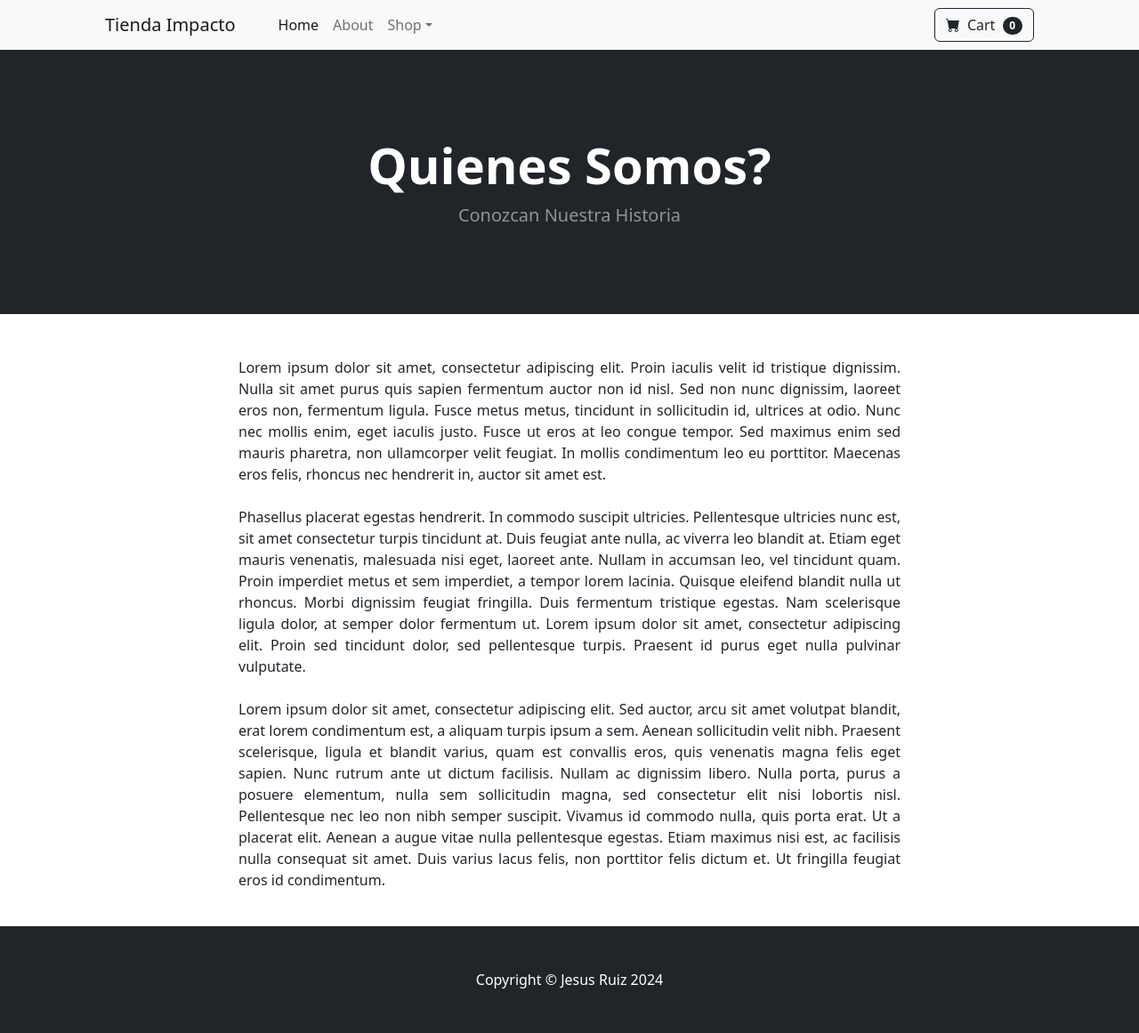
After one commit to jesus1080/ecomimpacto, a Django app: page /about/ in a window 1280 px wide. The commit adds this page. Shown: the whole page at 89% size. Run offline with Django 5.2, Linux system fonts and the light colour scheme; some libraries are stand-ins or nearby versions.

Commit message:
feat: html struct

```diff
--- /dev/null
+++ b/store/templates/about.html
@@ -0,0 +1,32 @@
+{% extends 'base.html'%}
+{% block content %}
+ <!-- Header-->
+ <header class="bg-dark py-5">
+    <div class="container px-4 px-lg-5 my-5">
+        <div class="text-center text-white">
+            <h1 class="display-4 fw-bolder">Quienes Somos?</h1>
+            <p class="lead fw-normal text-white-50 mb-0">Conozcan Nuestra Historia</p>
+        </div>
+    </div>
+</header>
+
+<div class="container">
+    <div class="row">
+        <center>
+            <div class="col-8">
+                <p align="justify">
+                    <br><br>
+                    Lorem ipsum dolor sit amet, consectetur adipiscing elit. Proin iaculis velit id tristique dignissim. Nulla sit amet purus quis sapien fermentum auctor non id nisl. Sed non nunc dignissim, laoreet eros non, fermentum ligula. Fusce metus metus, tincidunt in sollicitudin id, ultrices at odio. Nunc nec mollis enim, eget iaculis justo. Fusce ut eros at leo congue tempor. Sed maximus enim sed mauris pharetra, non ullamcorper velit feugiat. In mollis condimentum leo eu porttitor. Maecenas eros felis, rhoncus nec hendrerit in, auctor sit amet est.
+                    <br><br>
+                    Phasellus placerat egestas hendrerit. In commodo suscipit ultricies. Pellentesque ultricies nunc est, sit amet consectetur turpis tincidunt at. Duis feugiat ante nulla, ac viverra leo blandit at. Etiam eget mauris venenatis, malesuada nisi eget, laoreet ante. Nullam in accumsan leo, vel tincidunt quam. Proin imperdiet metus et sem imperdiet, a tempor lorem lacinia. Quisque eleifend blandit nulla ut rhoncus. Morbi dignissim feugiat fringilla. Duis fermentum tristique egestas. Nam scelerisque ligula dolor, at semper dolor fermentum ut. Lorem ipsum dolor sit amet, consectetur adipiscing elit. Proin sed tincidunt dolor, sed pellentesque turpis. Praesent id purus eget nulla pulvinar vulputate.
+                    <br><br>
+                    Lorem ipsum dolor sit amet, consectetur adipiscing elit. Sed auctor, arcu sit amet volutpat blandit, erat lorem condimentum est, a aliquam turpis ipsum a sem. Aenean sollicitudin velit nibh. Praesent scelerisque, ligula et blandit varius, quam est convallis eros, quis venenatis magna felis eget sapien. Nunc rutrum ante ut dictum facilisis. Nullam ac dignissim libero. Nulla porta, purus a posuere elementum, nulla sem sollicitudin magna, sed consectetur elit nisi lobortis nisl. Pellentesque nec leo non nibh semper suscipit. Vivamus id commodo nulla, quis porta erat. Ut a placerat elit. Aenean a augue vitae nulla pellentesque egestas. Etiam maximus nisi est, ac facilisis nulla consequat sit amet. Duis varius lacus felis, non porttitor felis dictum et. Ut fringilla feugiat eros id condimentum.
+                    <br><br>
+                </p>
+            </div>
+        </center>
+
+    </div>
+</div>
+
+{% endblock %}
--- /dev/null
+++ b/store/templates/base.html
@@ -0,0 +1,32 @@
+{% load static %}
+
+<!DOCTYPE html>
+<html lang="en">
+    <head>
+        <meta charset="utf-8" />
+        <meta name="viewport" content="width=device-width, initial-scale=1, shrink-to-fit=no" />
+        <meta name="description" content="" />
+        <meta name="author" content="" />
+        <title>Tienda Impacto</title>
+        <!-- Favicon-->
+        <link rel="icon" type="image/x-icon" href="{% static 'assets/favicon.ico' %}" />
+        <!-- Bootstrap icons-->
+        <link href="https://cdn.jsdelivr.net/npm/bootstrap-icons@1.5.0/font/bootstrap-icons.css" rel="stylesheet" />
+        <!-- Core theme CSS (includes Bootstrap)-->
+        <link href="{% static 'css/styles.css' %}" rel="stylesheet" />
+    </head>
+    <body>
+        <!-- Navigation-->
+        {% include 'navbar.html'%}
+        {% block content %}
+        {% endblock %}
+        <!-- Footer-->
+        <footer class="py-5 bg-dark">
+            <div class="container"><p class="m-0 text-center text-white">Copyright &copy; Jesus Ruiz 2024</p></div>
+        </footer>
+        <!-- Bootstrap core JS-->
+        <script src="https://cdn.jsdelivr.net/npm/bootstrap@5.2.3/dist/js/bootstrap.bundle.min.js"></script>
+        <!-- Core theme JS-->
+        <script src="{% static 'js/scripts.js'%}"></script>
+    </body>
+</html>
--- /dev/null
+++ b/store/templates/navbar.html
@@ -0,0 +1,28 @@
+<nav class="navbar navbar-expand-lg navbar-light bg-light">
+    <div class="container px-4 px-lg-5">
+        <a class="navbar-brand" href="{% url 'home' %}">Tienda Impacto</a>
+        <button class="navbar-toggler" type="button" data-bs-toggle="collapse" data-bs-target="#navbarSupportedContent" aria-controls="navbarSupportedContent" aria-expanded="false" aria-label="Toggle navigation"><span class="navbar-toggler-icon"></span></button>
+        <div class="collapse navbar-collapse" id="navbarSupportedContent">
+            <ul class="navbar-nav me-auto mb-2 mb-lg-0 ms-lg-4">
+                <li class="nav-item"><a class="nav-link active" aria-current="page" href="{% url 'home' %}">Home</a></li>
+                <li class="nav-item"><a class="nav-link" href="{% url 'about' %}">About</a></li>
+                <li class="nav-item dropdown">
+                    <a class="nav-link dropdown-toggle" id="navbarDropdown" href="#" role="button" data-bs-toggle="dropdown" aria-expanded="false">Shop</a>
+                    <ul class="dropdown-menu" aria-labelledby="navbarDropdown">
+                        <li><a class="dropdown-item" href="#!">All Products</a></li>
+                        <li><hr class="dropdown-divider" /></li>
+                        <li><a class="dropdown-item" href="#!">Popular Items</a></li>
+                        <li><a class="dropdown-item" href="#!">New Arrivals</a></li>
+                    </ul>
+                </li>
+            </ul>
+            <form class="d-flex">
+                <button class="btn btn-outline-dark" type="submit">
+                    <i class="bi-cart-fill me-1"></i>
+                    Cart
+                    <span class="badge bg-dark text-white ms-1 rounded-pill">0</span>
+                </button>
+            </form>
+        </div>
+    </div>
+</nav>
--- a/store/urls.py
+++ b/store/urls.py
@@ -2,4 +2,5 @@ from django.urls import path
 from . import views
 urlpatterns = [
     path('', views.home , name='home'),
+    path('about/', views.about , name='about'),
 ]
--- a/store/views.py
+++ b/store/views.py
@@ -4,3 +4,7 @@ from .models import Product
 def home(request):
     productos = Product.objects.all()
     return render(request, 'home.html', {'productos':productos})
+
+
+def about(request):
+    return render(request, 'about.html', {})
```
Also changed, not shown: store/templates/home.html (+3 -56 lines).
